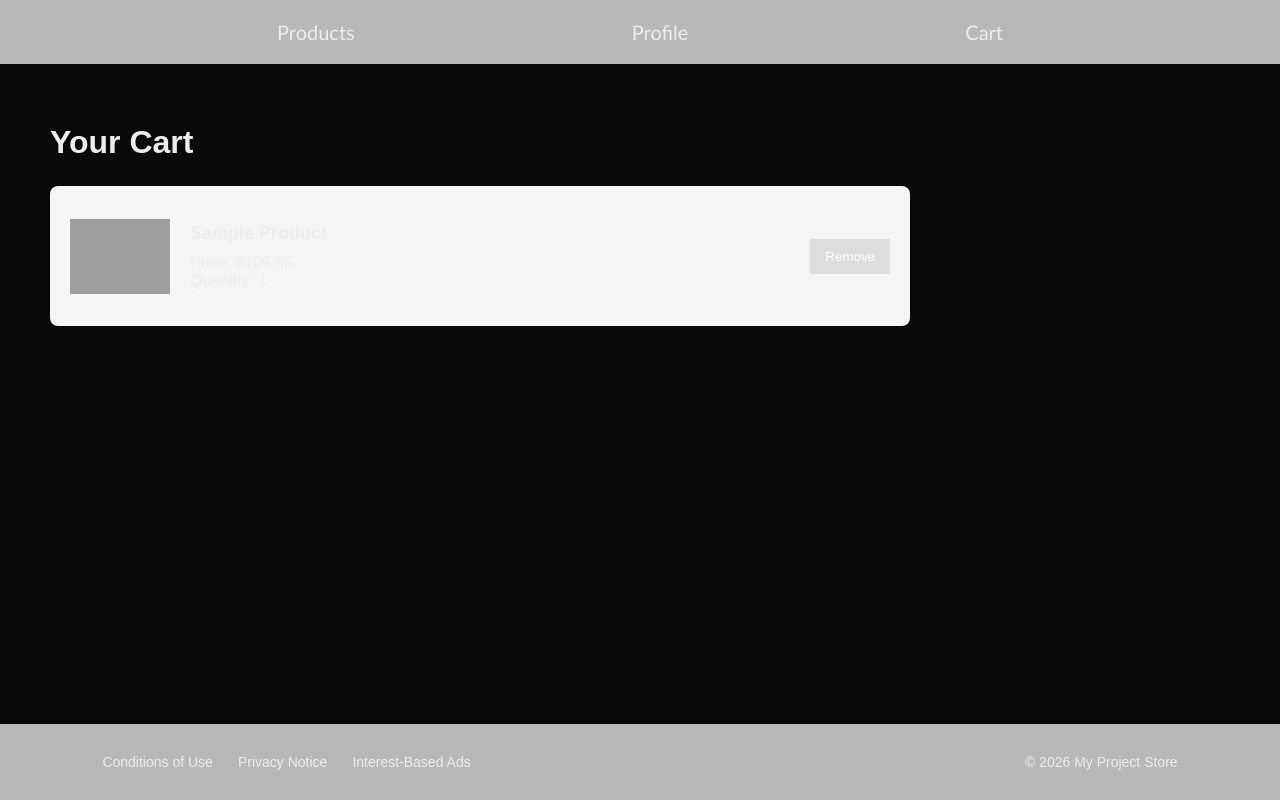
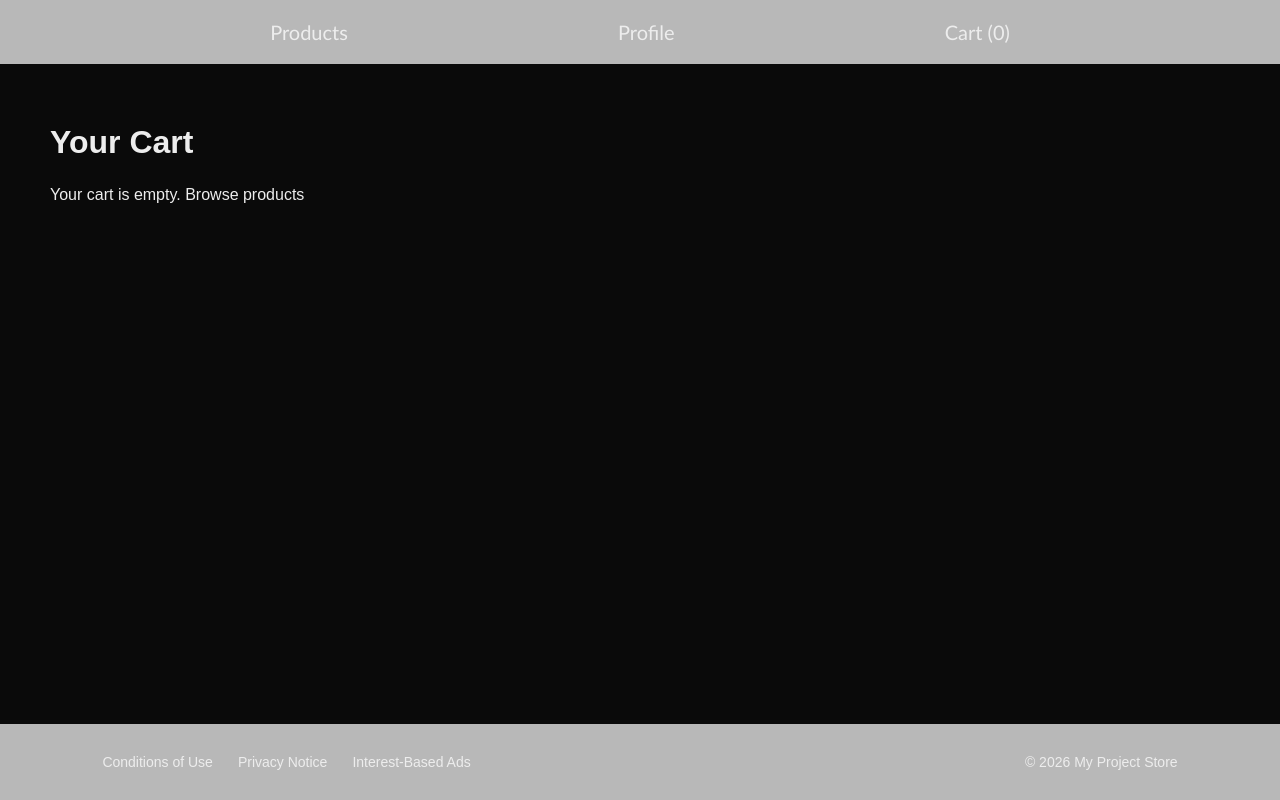
Before and after one commit to Modeba/project_midterm, a Next.js app: page /cart in a window 1280 px wide. Built offline with nearby package versions, Linux system fonts and the light colour scheme; grey boxes are pictures that could not be loaded.

Commit message:
Finished Cart

```diff
--- a/src/app/cart/cart.module.css
+++ b/src/app/cart/cart.module.css
@@ -10,6 +10,7 @@
 
 .cartItem {
   display: flex;
+  flex-wrap: wrap;
   align-items: center;
   gap: 20px;
   padding: 20px;
@@ -33,9 +34,27 @@
   font-size: 18px;
 }
 
+.quantityControl {
+  display: flex;
+  align-items: center;
+  gap: 8px;
+  margin: 8px 0;
+}
+
+.quantityControl select {
+  padding: 6px 10px;
+  font: inherit;
+}
+
 .removeButton {
   padding: 10px 15px;
   border: none;
   background: #ddd;
   cursor: pointer;
 }
+
+.cartTotal {
+  margin-top: 25px;
+  font-size: 22px;
+  font-weight: bold;
+}
--- a/src/app/cart/page.js
+++ b/src/app/cart/page.js
@@ -1,24 +1,61 @@
+"use client";
+
+import Link from "next/link";
+import { MAX_CART_QUANTITY, useCart } from "../../context/CartContext";
 import styles from "./cart.module.css";
 
 export default function CartPage() {
+  const { cartItems, removeFromCart, updateQuantity, cartTotal } = useCart();
+
   return (
     <div className={styles.cartPage}>
       <h1>Your Cart</h1>
 
-      <div className={styles.cartItem}>
-        <img
-          src="https://fakestoreapi.com/img/81fPKd-2AYL._AC_SL1500_.jpg"
-          alt="Product"
-        />
+      {cartItems.length === 0 ? (
+        <p>
+          Your cart is empty. <Link href="/">Browse products</Link>
+        </p>
+      ) : (
+        <>
+          {cartItems.map((product) => (
+            <div key={product.id} className={styles.cartItem}>
+              <img src={product.image} alt={product.title} />
 
-        <div className={styles.cartItemInfo}>
-          <h2>Sample Product</h2>
-          <p>Price: $109.95</p>
-          <p>Quantity: 1</p>
-        </div>
+              <div className={styles.cartItemInfo}>
+                <h2>{product.title}</h2>
+                <p>Price: ${product.price.toFixed(2)}</p>
+                <label className={styles.quantityControl}>
+                  Quantity:
+                  <select
+                    value={product.quantity}
+                    onChange={(event) =>
+                      updateQuantity(product.id, Number(event.target.value))
+                    }
+                    aria-label={`Quantity for ${product.title}`}
+                  >
+                    {Array.from({ length: MAX_CART_QUANTITY }, (_, index) => (
+                      <option key={index + 1} value={index + 1}>
+                        {index + 1}
+                      </option>
+                    ))}
+                  </select>
+                </label>
+                <p>Subtotal: ${(product.price * product.quantity).toFixed(2)}</p>
+              </div>
 
-        <button className={styles.removeButton}>Remove</button>
-      </div>
+              <button
+                type="button"
+                className={styles.removeButton}
+                onClick={() => removeFromCart(product.id)}
+                aria-label={`Remove ${product.title} from cart`}
+              >
+                Remove
+              </button>
+            </div>
+          ))}
+          <p className={styles.cartTotal}>Total: ${cartTotal.toFixed(2)}</p>
+        </>
+      )}
     </div>
   );
 }
--- a/src/app/globals.css
+++ b/src/app/globals.css
@@ -81,6 +81,32 @@ a {
   margin-top: 10px;
 }
 
+.add-to-cart-button {
+  margin-top: 15px;
+  padding: 10px 15px;
+  border: none;
+  border-radius: 4px;
+  background: #171717;
+  color: #fff;
+  font: inherit;
+  cursor: pointer;
+}
+
+.add-to-cart-button:hover {
+  background: #383838;
+}
+
+.add-to-cart-button:disabled {
+  opacity: 0.6;
+  cursor: not-allowed;
+}
+
+.product-card .cart-status {
+  min-height: 1.25em;
+  font-size: 14px;
+  font-weight: normal;
+}
+
 /* Main content */
 .main-content {
   flex: 1;
--- a/src/app/layout.js
+++ b/src/app/layout.js
@@ -2,6 +2,7 @@ import { Geist, Geist_Mono } from "next/font/google";
 import "./globals.css";
 import Navbar from "../components/Navbar";
 import Footer from "../components/Footer";
+import { CartProvider } from "../context/CartContext";
 
 const geistSans = Geist({
   variable: "--font-geist-sans",
@@ -22,13 +23,15 @@ export default function RootLayout({ children }) {
   return (
     <html lang="en" className={`${geistSans.variable} ${geistMono.variable}`}>
       <body>
-         <Navbar />
+        <CartProvider>
+          <Navbar />
 
-        <main className="main-content">
-          {children}
-        </main>
+          <main className="main-content">
+            {children}
+          </main>
 
-        <Footer />
+          <Footer />
+        </CartProvider>
       </body>
 
     </html>
--- a/src/components/Navbar.js
+++ b/src/components/Navbar.js
@@ -1,9 +1,16 @@
+"use client";
+
+import Link from "next/link";
+import { useCart } from "../context/CartContext";
+
 export default function Navbar() {
+  const { cartCount } = useCart();
+
   return (
     <nav className="navbar">
-      <a href="#">Products</a>
-      <a href="/profile">Profile</a>
-      <a href="/cart">Cart</a>
+      <Link href="/">Products</Link>
+      <Link href="/profile">Profile</Link>
+      <Link href="/cart">Cart ({cartCount})</Link>
     </nav>
   );
 }
--- /dev/null
+++ b/src/context/CartContext.js
@@ -0,0 +1,62 @@
+"use client";
+
+import { createContext, useContext, useState } from "react";
+
+const CartContext = createContext();
+export const MAX_CART_QUANTITY = 10;
+
+export function CartProvider({ children }) {
+  const [cartItems, setCartItems] = useState([]);
+
+  function addToCart(product) {
+    setCartItems((currentItems) => {
+      const existingItem = currentItems.find((item) => item.id === product.id);
+
+      if (existingItem) {
+        return currentItems.map((item) =>
+          item.id === product.id
+            ? { ...item, quantity: Math.min(item.quantity + 1, MAX_CART_QUANTITY) }
+            : item
+        );
+      }
+
+      return [...currentItems, { ...product, quantity: 1 }];
+    });
+  }
+
+  function removeFromCart(productId) {
+    setCartItems((currentItems) =>
+      currentItems.filter((product) => product.id !== productId)
+    );
+  }
+
+  function updateQuantity(productId, quantity) {
+    if (!Number.isInteger(quantity) || quantity < 1 || quantity > MAX_CART_QUANTITY) {
+      return;
+    }
+
+    setCartItems((currentItems) =>
+      currentItems.map((item) =>
+        item.id === productId ? { ...item, quantity } : item
+      )
+    );
+  }
+
+  const cartCount = cartItems.reduce((count, item) => count + item.quantity, 0);
+  const cartTotal = cartItems.reduce(
+    (total, item) => total + item.price * item.quantity,
+    0
+  );
+
+  return (
+    <CartContext.Provider
+      value={{ cartItems, addToCart, removeFromCart, updateQuantity, cartCount, cartTotal }}
+    >
+      {children}
+    </CartContext.Provider>
+  );
+}
+
+export function useCart() {
+  return useContext(CartContext);
+}
```
Also changed, not shown: src/components/productCard.js (+20 -1 lines).
